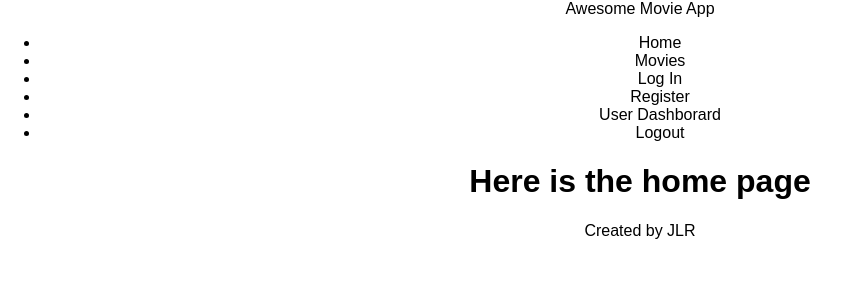
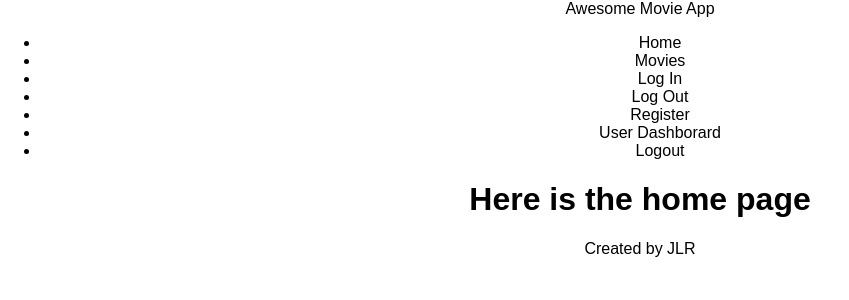
Before and after one commit to jakemeltzer333/Movie-App, a React (Create React App) app in the folder movies-app/client/: page / in a window 1280 px wide. Shown: the top 300 px of the page, without its empty margins (0-849 px from the left). Built offline with nearby package versions, Linux system fonts and the light colour scheme.

Commit message:
final changes

```diff
--- a/movies-app/client/src/App.js
+++ b/movies-app/client/src/App.js
@@ -37,13 +37,17 @@ class App extends Component {
  decideWhichPage() {
   switch(this.state.currentPage) {
     case 'home':
-     return <Home />;
-     break;
+      return <Home />;
+      break;
     case 'login':
-      return <Login handleLoginSubmit={this.handleLoginSubmit} />
+      if (!this.state.auth) {
+        return <Login handleLoginSubmit={this.handleLoginSubmit} />;
+      } else return <Home />;
       break;
     case 'register':
-      return <Register handleRegisterSubmit={this.handleRegisterSubmit} />
+      if (!this.state.auth) {
+        return <Register handleRegisterSubmit={this.handleRegisterSubmit} />;
+      } else return <Home />;
      default:
      break;
    }
--- a/movies-app/client/src/components/Header.jsx
+++ b/movies-app/client/src/components/Header.jsx
@@ -9,6 +9,7 @@ const Header = (props) => {
           <li onClick={() => props.setPage('home')}>Home</li>
           <li onClick={() => props.setPage('movies')}>Movies</li>
           <li onClick={() => props.setPage('login')}>Log In</li>
+          <li onClick={props.logOut}>Log Out</li>
           <li onClick={() => props.setPage('register')}>Register</li>
           <li onClick={() => props.setPage('user')}>User Dashborard</li>
           <li>Logout</li>
```
